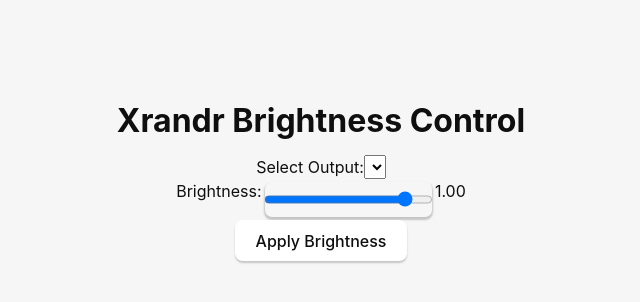
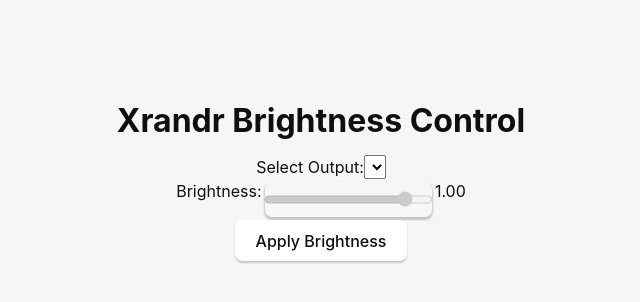
Before and after one commit to UriZafrir/rust-xrandr, a React (Vite) app: page / in a window 1280 px wide. Shown: the top 302 px of the page, without its empty margins (319-959 px from the left). Built offline with nearby package versions, Linux system fonts and the light colour scheme.

Commit message:
fix error where brightness was briefly set to 1 on start

```diff
--- a/src/App.tsx
+++ b/src/App.tsx
@@ -3,14 +3,15 @@
 import "./App.css";
 
 function App() {
-  const [brightness, setBrightness] = useState(1.0);
+  const [brightness, setBrightness] = useState<number | null>(null);
   const [output, setOutput] = useState("");
   const [outputs, setOutputs] = useState<string[]>([]);
+  const [isInitialSetup, setIsInitialSetup] = useState(true);
 
   async function applyBrightness() {
     console.log("applyBrightness called with output:", output);
-    if (!output) {
-      console.warn("No output selected. Cannot apply brightness.");
+    if (!output || brightness === null) {
+      console.warn("No output selected or brightness not set. Cannot apply brightness.");
       return;
     }
     try {
@@ -52,6 +53,9 @@
           console.error("Error fetching brightness, using default:", brightnessError);
           // Keep default brightness of 1.0
         }
+
+        // Initial setup is complete
+        setIsInitialSetup(false);
       } catch (error) {
         console.error("Error fetching outputs:", error);
         setOutputs([]);
@@ -63,13 +67,16 @@
 
   useEffect(() => {
     console.log("Current output state in useEffect:", output);
-    if (output) {
+    // Only apply brightness automatically if this is not the initial setup
+    if (output && brightness !== null && !isInitialSetup) {
       console.log("useEffect calling applyBrightness with output:", output);
       applyBrightness();
+    } else if (isInitialSetup) {
+      console.log("Initial setup in progress, not applying brightness automatically");
     } else {
-      console.log("useEffect not calling applyBrightness because output is empty");
+      console.log("useEffect not calling applyBrightness because output is empty or brightness is not set");
     }
-  }, [brightness, output]);
+  }, [brightness, output, isInitialSetup]);
 
   return (
     <main className="container">
@@ -98,10 +105,11 @@
           min="0.1"
           max="1.0"
           step="0.01"
-          value={brightness}
+          value={brightness !== null ? brightness : 1.0}
           onChange={(e: React.ChangeEvent<HTMLInputElement>) => setBrightness(parseFloat(e.currentTarget.value))}
+          disabled={isInitialSetup}
         />
-        <span>{brightness.toFixed(2)}</span>
+        <span>{brightness !== null ? brightness.toFixed(2) : "1.00"}</span>
       </div>
 
       <div className="row">
```
